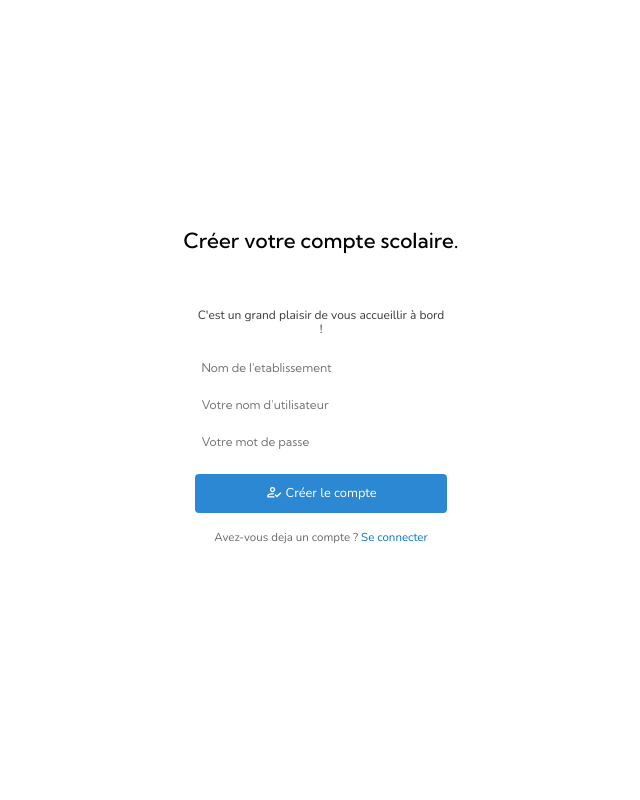
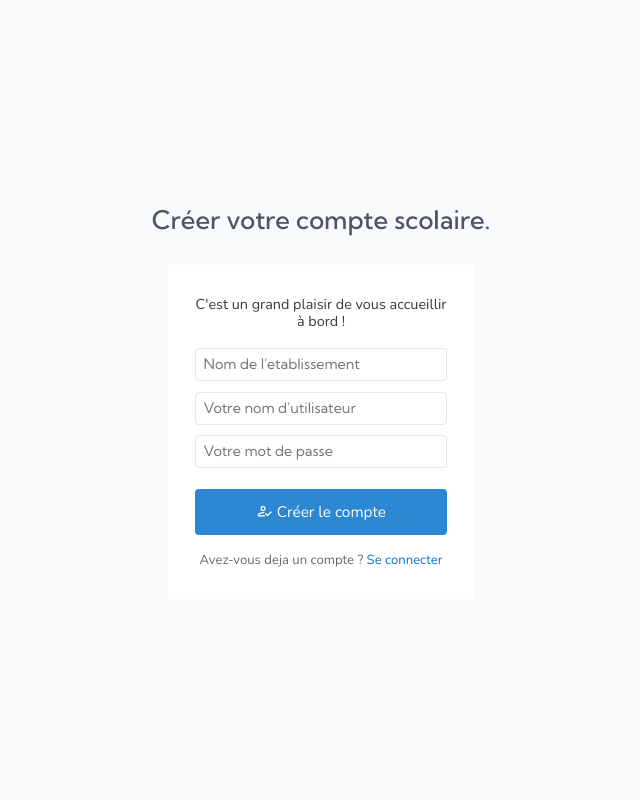
Before and after one commit to ouambo-takouam/school-project, a Django app: page /school/create in a window 1280 px wide. Shown: the whole page, without its empty margins (319-959 px from the left). Run offline with Django 5.2, Linux system fonts and the light colour scheme.

Commit message:
css updated

```diff
--- a/static/css/styles.css
+++ b/static/css/styles.css
@@ -126,7 +126,7 @@ button {
   gap: 0.2em;
   padding: 0.8em 1.6em;
   border-radius: 0.25rem;
-  font-size: 0.8rem;
+  font-size: 0.96rem;
   font-weight: 400;
   margin-top: 10px;
   border: none;
--- a/users/static/users/css/styles.css
+++ b/users/static/users/css/styles.css
@@ -4,7 +4,7 @@ body {
   min-height: 100vh;
   display: grid;
   place-items: center;
-  background-color: var(--clr-grey-5);
+  background-color: var(--clr-gray-50);
 }
 
 .main {
@@ -13,8 +13,8 @@ body {
 
 /*--- login styles ---*/
 .section-title {
-  color: var(--clr-grey-400);
-  font-size: 1.3rem;
+  color: var(--clr-gray-600);
+  font-size: 1.6rem;
   font-family: var(--font-family-kumbh);
   font-weight: var(--fw-medium);
   line-height: 1.5em;
@@ -27,10 +27,11 @@ body {
   justify-self: center;
   padding: 1.7em 1.5em;
   max-width: 17em;
+  margin: 0 auto;
 }
 
 .form-wrapper h2 {
-  font-size: 0.75rem;
+  font-size: .9rem;
   font-weight: var(--fw-regular);
   color: rgb(57, 58, 61);
   line-height: 1.2em;
@@ -38,7 +39,7 @@ body {
 }
 
 .form-wrapper p {
-  font-size: 0.72rem;
+  font-size: 0.82rem;
   font-weight: var(--fw-regular);
   color: rgb(104, 105, 107);
   line-height: 1.2em;
@@ -65,13 +66,13 @@ body {
 
 .form-wrapper input {
   padding: 0.12em 0.5em;
-  border: 1px solid var(--clr-grey-200);
+  border: 1px solid var(--clr-gray-200);
   font-weight: var(--fw-regular);
   line-height: 1.8em;
-  font-size: 0.8rem;
+  font-size: 0.95rem;
   margin-bottom: 0.7em;
   border-radius: 0.25rem;
-  color: var(--clr-grey-700);
+  color: var(--clr-gray-700);
   transition: border 0.15s ease-in-out, box-shadow 0.15s ease-in-out;
 }
 
@@ -87,28 +88,28 @@ body {
 }
 
 .form-wrapper input::-webkit-input-placeholder {
-  font-size: 0.75rem;
+  font-size: 0.9rem;
   font-weight: var(--fw-regular);
   font-family: var(--font-family-kumbh);
 }
 
 :-moz-placeholder {
   /* For Firefox */
-  font-size: 0.875rem;
+  font-size: 0.9rem;
   font-weight: var(--fw-regular);
   font-family: var(--font-family-kumbh);
 }
 
 ::-moz-placeholder {
   /* For Firefox */
-  font-size: 0.875rem;
+  font-size: 0.9rem;
   font-weight: var(--fw-regular);
   font-family: var(--font-family-kumbh);
 }
 
 :-ms-input-placeholder {
   /* For Microsoft Edge */
-  font-size: 0.875rem;
+  font-size: 0.9rem;
   font-weight: var(--fw-regular);
   font-family: var(--font-family-kumbh);
 }
```
Also changed, not shown: school/static/school/css/styles.css (+19 -5 lines), school/templates/school/components/side_navigation.html (+5 -6 lines), school/templates/school/components/top_navigation.html (+11 -8 lines).
